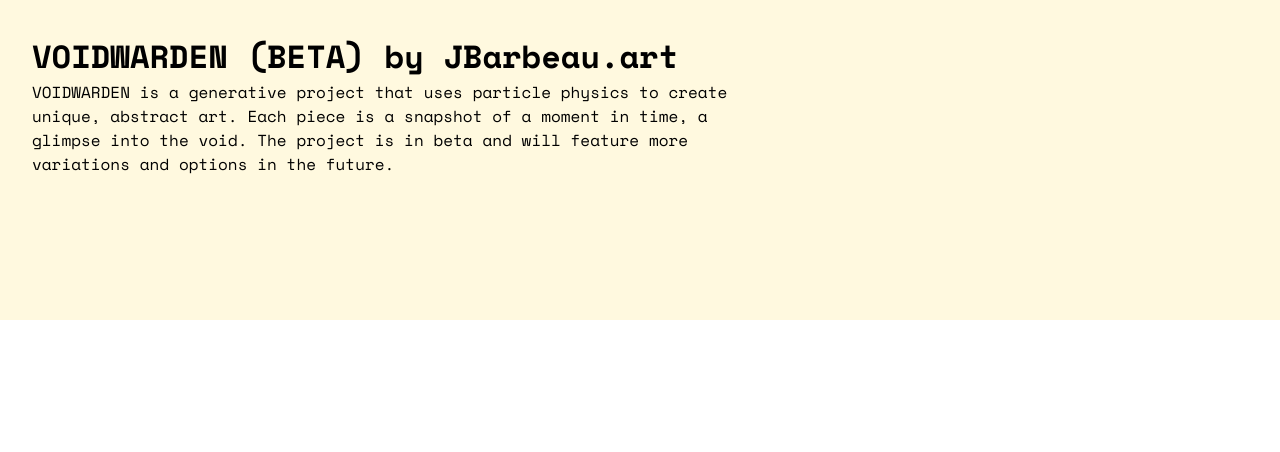
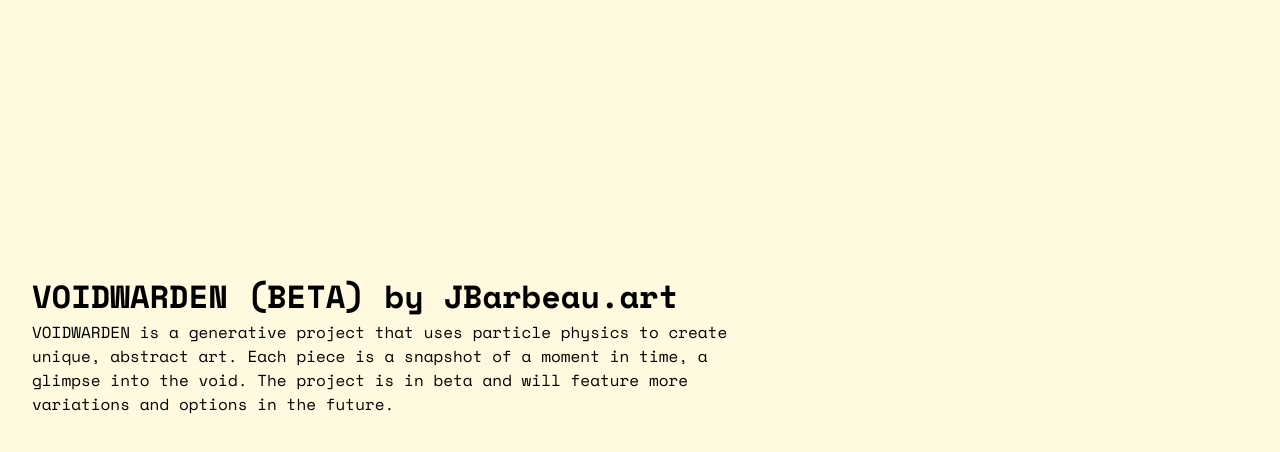
Before and after one commit to jobarbo/react-playground, a React (Vite) app: page / in a window 1280 px wide. Shown: the top 452 px of the page. Built offline with nearby package versions, Linux system fonts and the light colour scheme.

Commit message:
height fix

```diff
--- a/src/components/styles/App.css
+++ b/src/components/styles/App.css
@@ -28,6 +28,7 @@
 	justify-content: center;
 	background-color: rgb(255, 249, 223);
 	position: relative;
+	min-height: 100dvh;
 }
 
 .app__intro {
```
